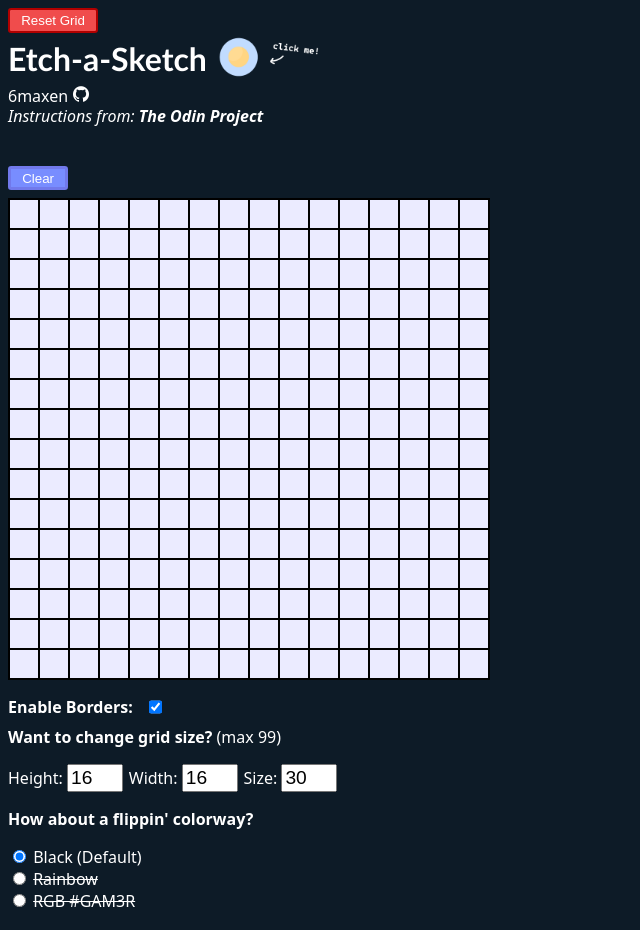
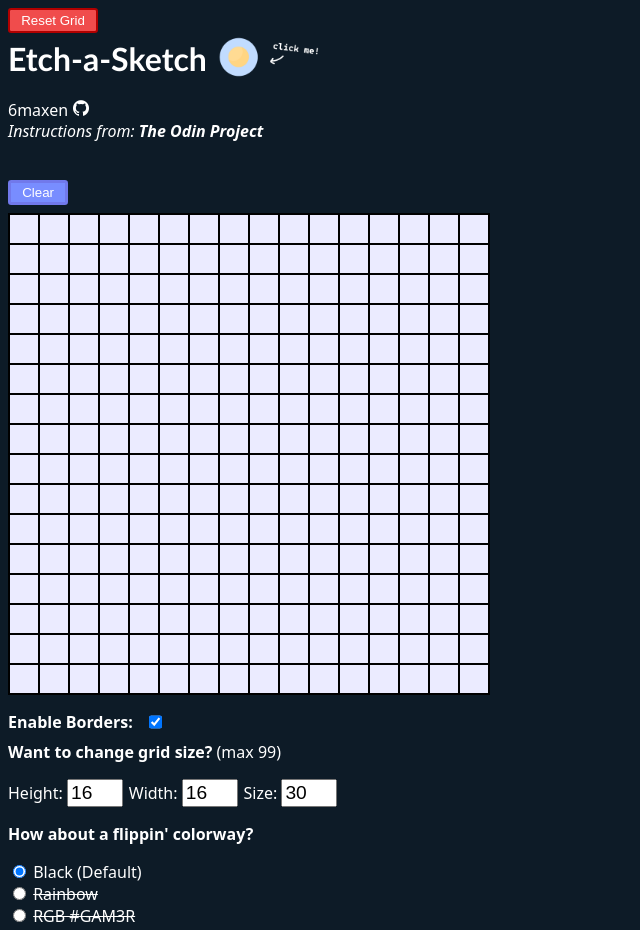
Before and after one commit to 6maxen/top-etch.a.sketch, a plain HTML site: page index.html in a window 1280 px wide. Shown: the top 930 px of the page, without its empty margins (0-640 px from the left). Drawn offline with Linux system fonts and the light colour scheme.

Commit message:
Bug Fix: Footer makes webpage misaligned

```diff
--- a/index.html
+++ b/index.html
@@ -18,7 +18,7 @@
                 <img id="clickmeImage" src="icons/icon-clickme.png">
             </div>
         </div>
-        <footer><a href="https://github.com/6maxen"><u></u>6maxen<img id="githubIcon" src="icons/icon-githubwhite.png"></a></footer>
+        <a href="https://github.com/6maxen"><u></u>6maxen<img id="githubIcon" src="icons/icon-githubwhite.png"></a>
         <p id="headerDescription"><em>Instructions from: <strong><a href="https://www.theodinproject.com/">The Odin Project</a></strong></em></p>
 
 
--- a/styles.css
+++ b/styles.css
@@ -105,12 +105,6 @@ img {
     margin-left: 1rem;
 }
 
-#footer {
-    display: flex;
-    position: fixed;
-    bottom: 0;
-}
-
 a {
   text-decoration: none;
   color: inherit;
@@ -124,11 +118,3 @@ a:visited {
     height: 1rem;
     margin-left: 5px;
 }
-
-footer {
-
-    display: flex;
-    margin-top: -.9rem;
-    align-items: center;
-
-}
```
